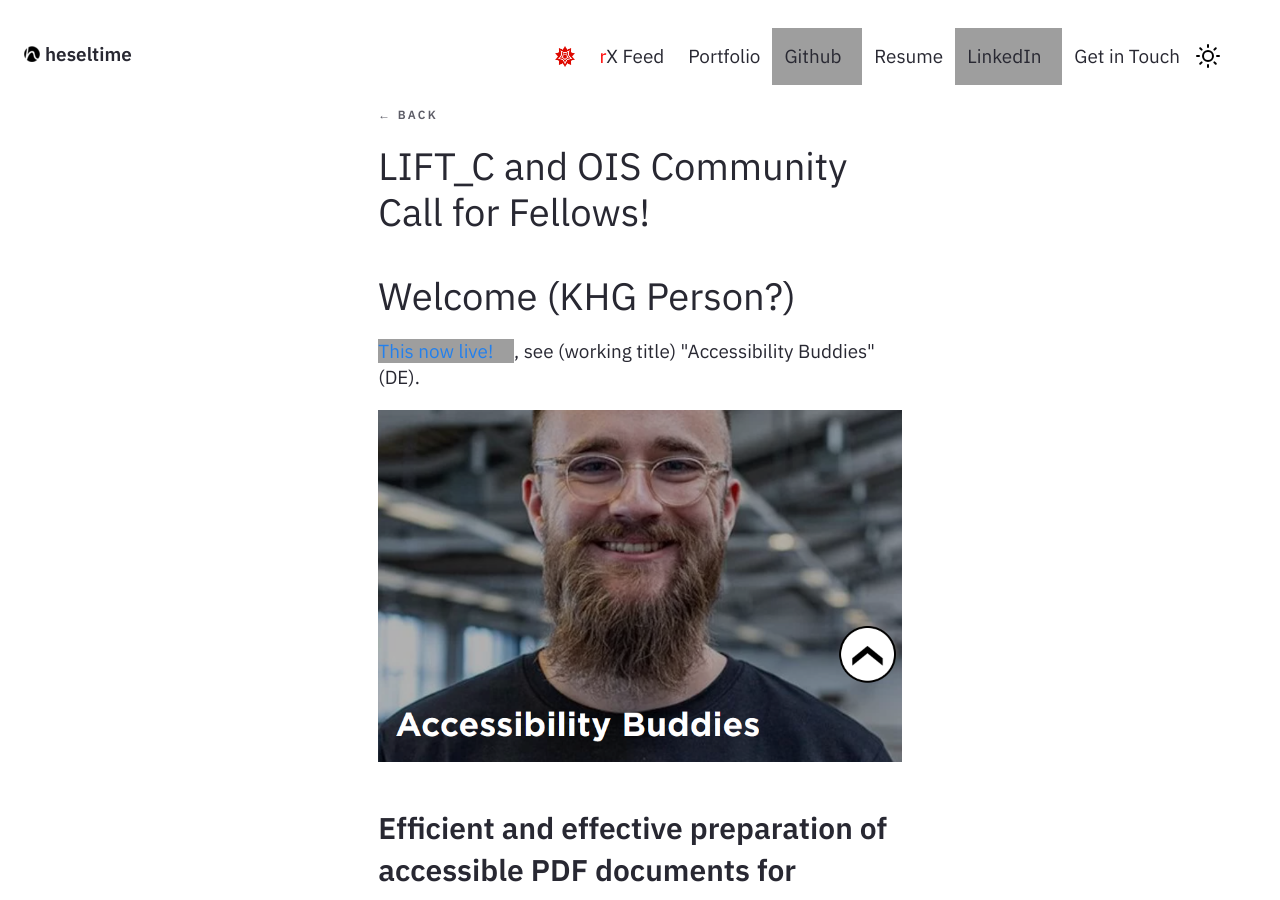
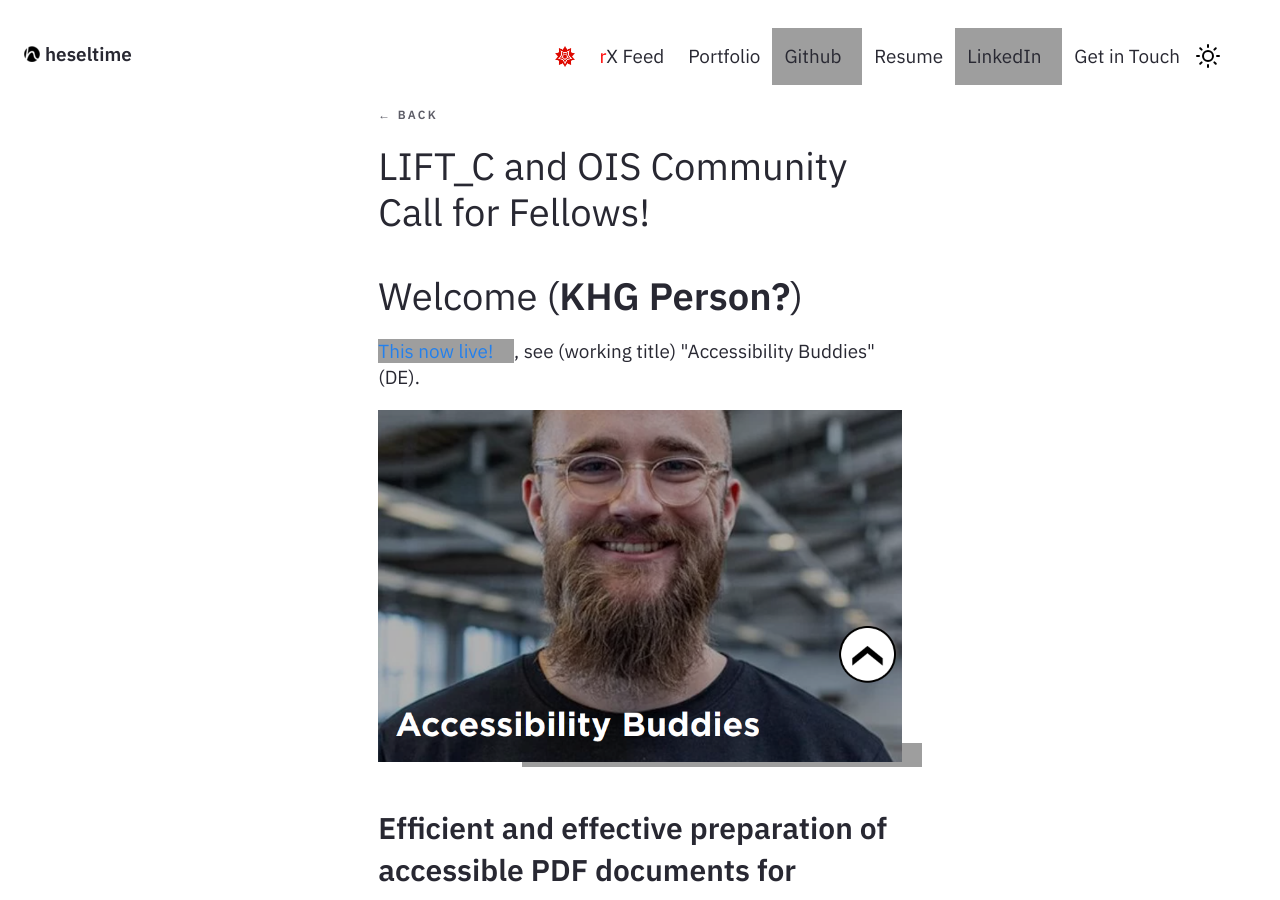
Before and after one commit to heseltime/heseltime.github.io, a Jekyll site: the page built from _notes/Public/LIFT_C and OIS Community Call for Fellows!.md, in a window 1280 px wide and 900 px high. Built offline with Jekyll 4.4.1, drawn with Linux system fonts in a browser that asks for light colours; grey boxes are pictures that could not be loaded.

Commit message:
Nested linkedin link image test

```diff
--- a/_notes/Public/LIFT_C and OIS Community Call for Fellows!.md
+++ b/_notes/Public/LIFT_C and OIS Community Call for Fellows!.md
@@ -3,11 +3,11 @@
 feed: show
 date: 02-03-2024
 ---
-# Welcome (KHG Person?)
+# Welcome (**KHG Person?**)
 
 [This now live!](https://www.jku.at/lit-open-innovation-center/open-innovation-in-science/community-call/challenges/), see (working title) "Accessibility Buddies" (DE).
 
-![Accessibility Buddies Header Image](../../assets/img/feed/Screenshot 2024-03-02 085410.png)
+[![Accessibility Buddies Header Image](../../assets/img/feed/Screenshot 2024-03-02 085410.png)](https://www.linkedin.com/in/heselt-in-e/)
 
 ## Efficient and effective preparation of accessible PDF documents for Inclusion
 
```
